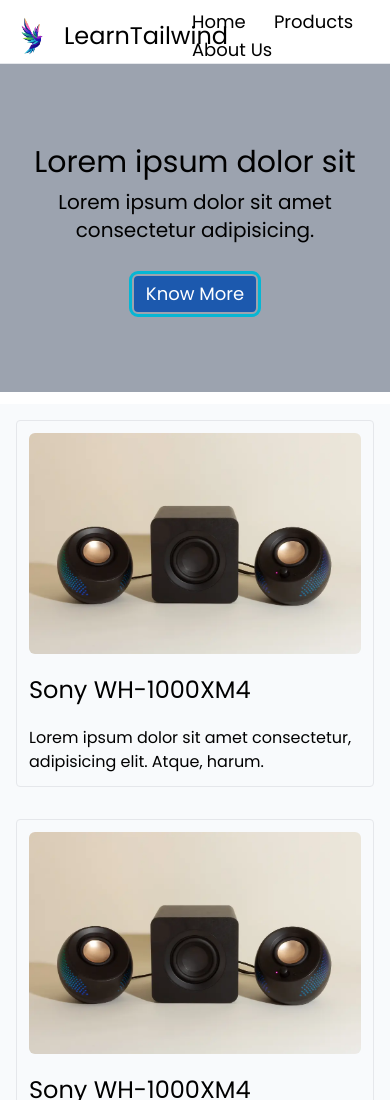
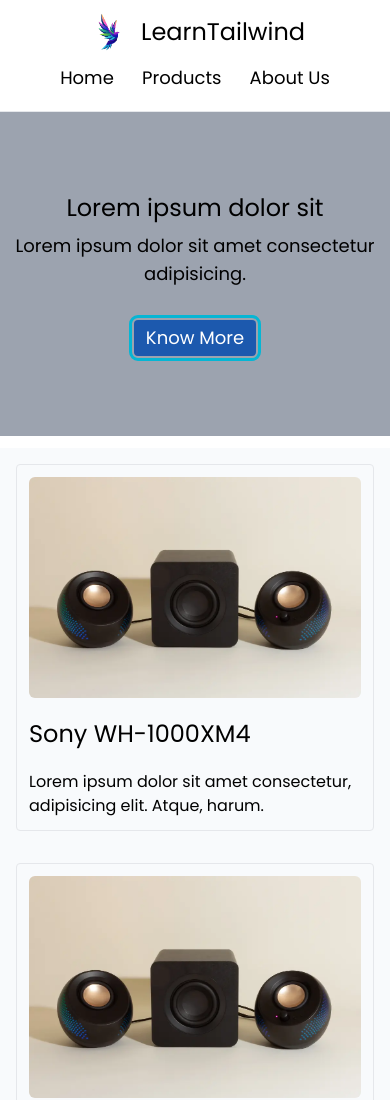
Before and after one commit to atmiktumane/Tailwind-CSS-HandsOn, a plain HTML site: page index.html in a window 390 px wide. Shown: the top 1100 px of the page. Drawn offline with nearby package versions, Linux system fonts and the light colour scheme.

Commit message:
make website responsive with max-md sm, lg  breakpoints

```diff
--- a/index.html
+++ b/index.html
@@ -10,13 +10,17 @@
 </head>
 <body>
     <div class="max-w-7xl m-auto">
-        <header class="h-16 border-b">
-            <div class="flex justify-between items-center py-2 mx-2">
+        <header class="h-28 md:h-16 border-b">
+            <!-- Header -->
+            <div class="flex flex-col md:flex-row justify-between items-center py-2 mx-2">
+                <!-- Logo -->
                 <div class="flex items-center">
                     <img class="w-12" src="./assets/images/logo.png" alt="learnTailwind">
                     <span class="ml-2 text-2xl">LearnTailwind</span>
                 </div>
-                <nav>
+
+                <!-- Nav -->
+                <nav class="max-md:my-2">
                     <span class="p-3 text-lg hover:bg-gray-400 hover:cursor-pointer hover:rounded">Home</span>
                     <span class="p-3 text-lg hover:bg-gray-400 hover:cursor-pointer hover:rounded">Products</span>
                     <span class="p-3 text-lg hover:bg-gray-400 hover:cursor-pointer hover:rounded">About Us</span>
@@ -27,8 +31,8 @@
         <main>
             <!-- Hero Section -->
             <section class="text-center py-20 bg-gray-400">
-                <h1 class="text-3xl">Lorem ipsum dolor sit</h1>
-                <p class="text-xl mt-2 mb-8">Lorem ipsum dolor sit amet consectetur adipisicing.</p>
+                <h1 class="max-md:text-2xl text-3xl">Lorem ipsum dolor sit</h1>
+                <p class="max-md:text-lg text-xl mt-2 mb-8">Lorem ipsum dolor sit amet consectetur adipisicing.</p>
                 <button class="bg-logo-700 hover:bg-logo-800 text-white text-lg outline outline-offset-2 outline-cyan-500 px-3 py-1 rounded">Know More</button>
             </section>
 
```
